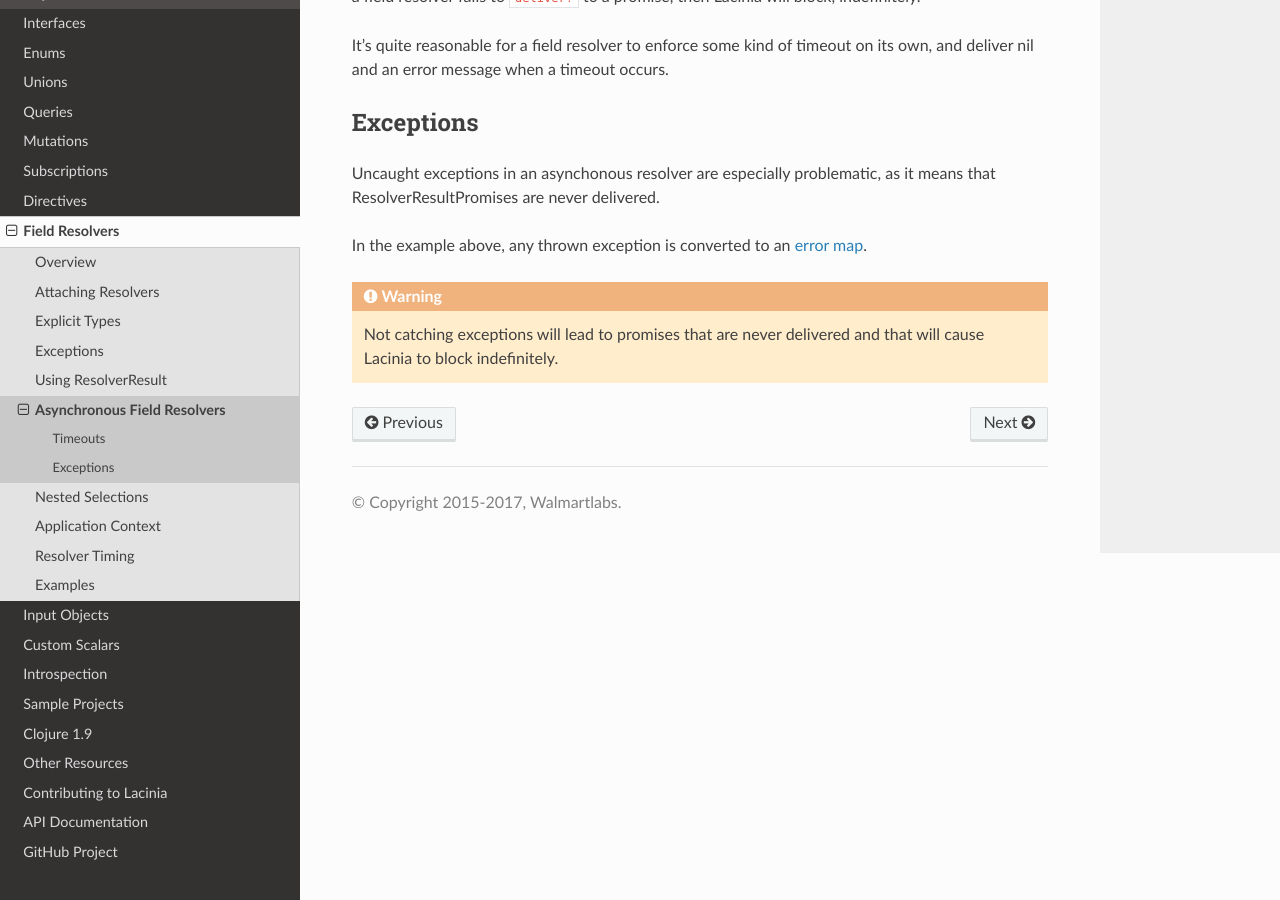
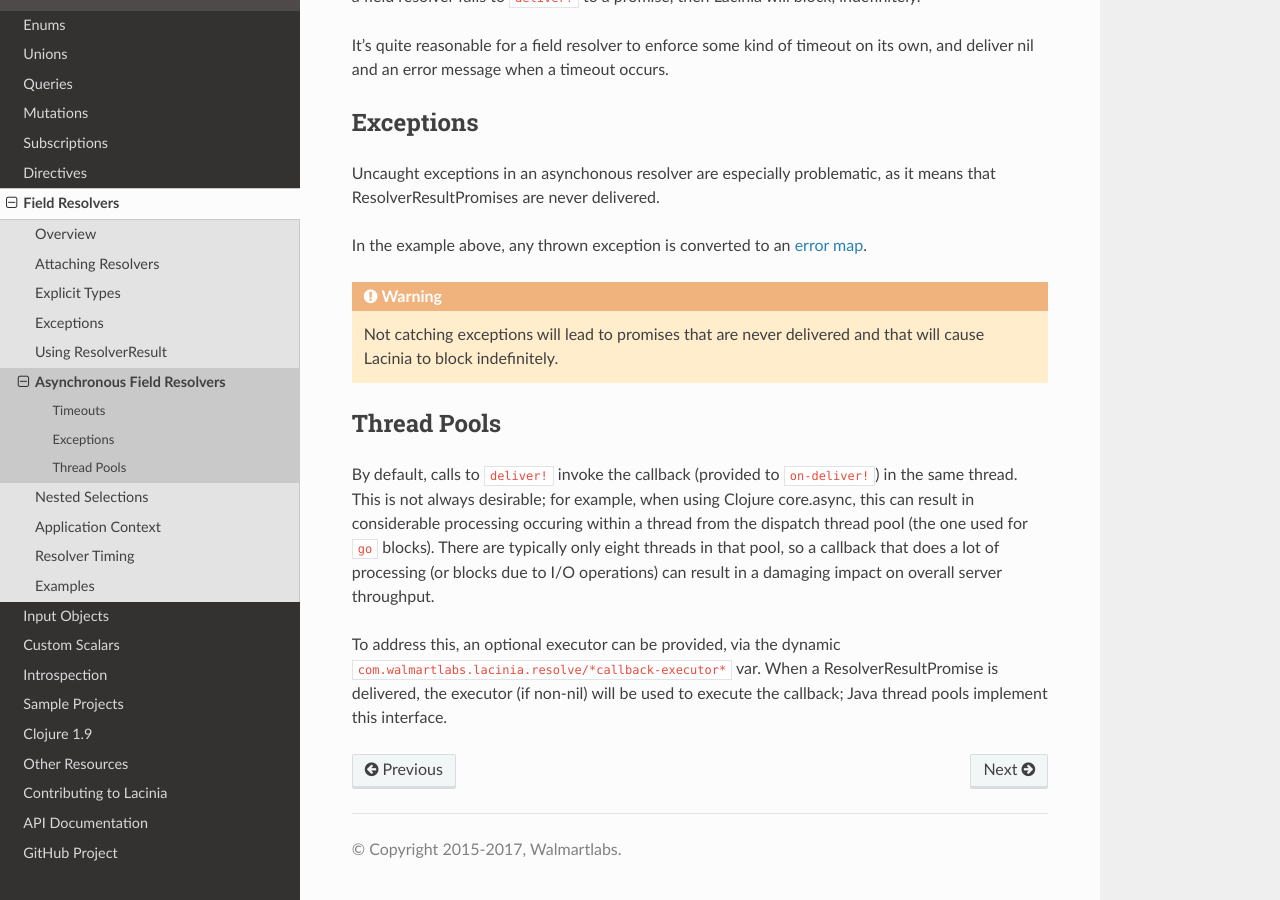
Before and after one commit to walmartlabs/lacinia, a Sphinx documentation site: the page built from docs/resolve/async.rst, in a window 1280 px wide and 900 px high, scrolled down 1319 px. Built offline with Sphinx 7.4.7 and the Read the Docs theme 2.0.0, drawn with Linux system fonts in a browser that asks for light colours.

Commit message:
Allow ResolverResultPromise callbacks to execute in a thread pool

```diff
--- a/docs/resolve/async.rst
+++ b/docs/resolve/async.rst
@@ -79,3 +79,19 @@ In the example above, any thrown exception is converted to an
 
    Not catching exceptions will lead to promises that are never delivered and that
    will cause Lacinia to block indefinitely.
+
+Thread Pools
+------------
+
+By default, calls to ``deliver!`` invoke the callback (provided to ``on-deliver!``) in
+the same thread.
+This is not always desirable; for example, when using Clojure core.async, this can result
+in considerable processing occuring within a thread from the dispatch thread pool
+(the one used for ``go`` blocks).
+There are typically only eight threads in that pool, so a callback that does a lot of
+processing (or blocks due to I/O operations) can result in a damaging impact on overall server throughput.
+
+To address this, an optional executor can be provided, via the dynamic
+``com.walmartlabs.lacinia.resolve/*callback-executor*`` var.
+When a ResolverResultPromise is delivered, the executor (if non-nil) will be used
+to execute the callback; Java thread pools implement this interface.
```
Also changed, not shown: 2 other files.
